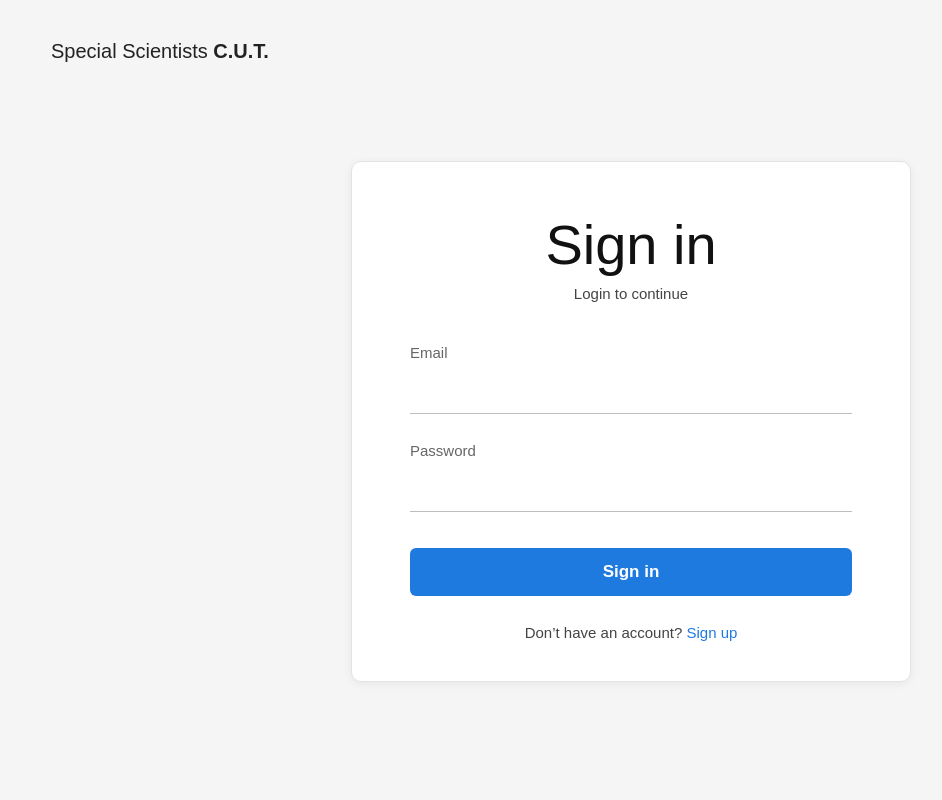
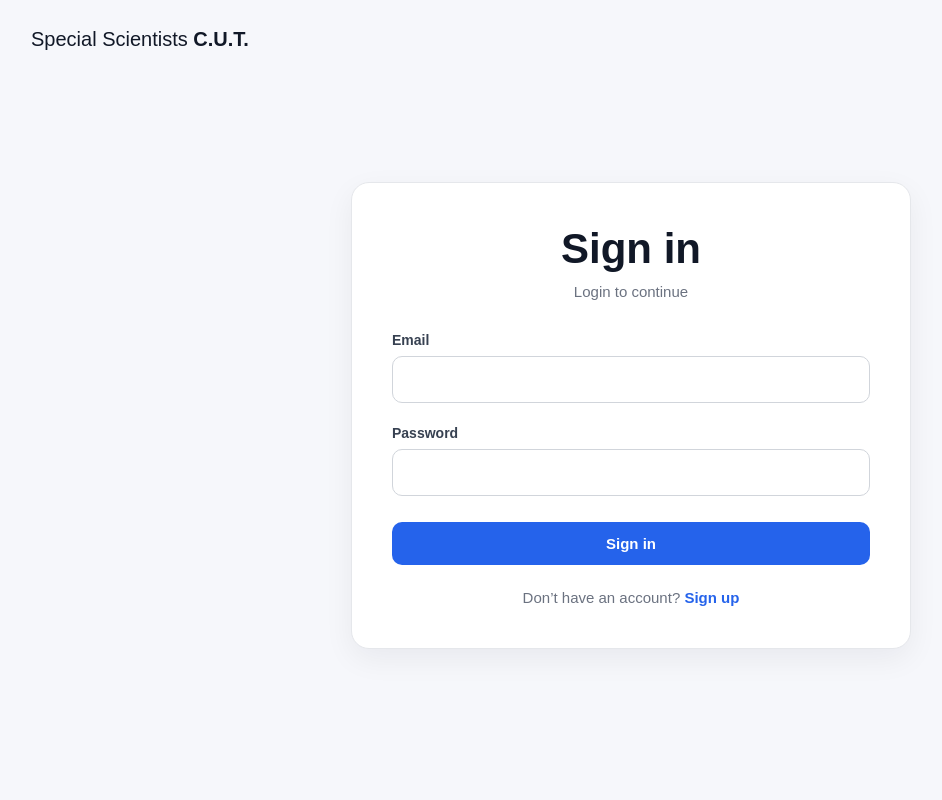
Before and after one commit to Giorgos-Chiras/Special_Scientists_Management_CSE326, a PHP site: page /auth/login.php in a window 1280 px wide. Shown: the whole page, without its empty margins (9-951 px from the left). Run offline with PHP 8.4, Linux system fonts and the light colour scheme.

Commit message:
Updated authorization pages css

```diff
--- /dev/null
+++ b/assets/css/auth.css
@@ -0,0 +1,123 @@
+.auth-page {
+    min-height: 100vh;
+    display: flex;
+    flex-direction: column;
+}
+
+.auth-wrapper {
+    flex: 1;
+    display: flex;
+    justify-content: center;
+    align-items: center;
+    padding: 30px 20px 60px;
+}
+
+.auth-card {
+    width: 100%;
+    max-width: 560px;
+    background: #ffffff;
+    border: 1px solid #e5e7eb;
+    border-radius: 18px;
+    box-shadow: 0 10px 30px rgba(17, 24, 39, 0.06);
+    padding: 42px 40px;
+}
+
+.auth-title {
+    text-align: center;
+    font-size: 42px;
+    font-weight: 700;
+    color: #111827;
+    margin-bottom: 10px;
+}
+
+.auth-subtitle {
+    text-align: center;
+    color: #6b7280;
+    font-size: 15px;
+    margin-bottom: 32px;
+}
+
+.form-group {
+    margin-bottom: 22px;
+}
+
+.form-group label {
+    display: block;
+    font-size: 14px;
+    font-weight: 600;
+    color: #374151;
+    margin-bottom: 8px;
+}
+
+.form-group input {
+    width: 100%;
+    padding: 14px 14px;
+    border: 1px solid #d1d5db;
+    border-radius: 10px;
+    font-size: 15px;
+    color: #111827;
+    background: #ffffff;
+    outline: none;
+    transition: 0.2s ease;
+}
+
+.form-group input:focus {
+    border-color: #2563eb;
+    box-shadow: 0 0 0 4px rgba(37, 99, 235, 0.10);
+}
+
+.auth-submit {
+    width: 100%;
+    margin-top: 4px;
+}
+
+.error {
+    background: #fef2f2;
+    color: #b91c1c;
+    border: 1px solid #fecaca;
+    border-radius: 12px;
+    padding: 14px 16px;
+    margin-bottom: 22px;
+    font-size: 14px;
+}
+
+.error ul {
+    padding-left: 18px;
+}
+
+.success {
+    background: #ecfdf3;
+    color: #027a48;
+    border: 1px solid #b7ebc6;
+    border-radius: 12px;
+    padding: 14px 16px;
+    margin-bottom: 22px;
+    font-size: 14px;
+    text-align: center;
+}
+
+.auth-link {
+    margin-top: 24px;
+    text-align: center;
+    font-size: 15px;
+    color: #6b7280;
+}
+
+.auth-link a {
+    color: #2563eb;
+    font-weight: 600;
+}
+
+.auth-link a:hover {
+    text-decoration: underline;
+}
+
+@media (max-width: 640px) {
+    .auth-card {
+        padding: 30px 22px;
+    }
+
+    .auth-title {
+        font-size: 32px;
+    }
+}
--- a/assets/css/style.css
+++ b/assets/css/style.css
@@ -6,163 +6,138 @@
 
 body {
     font-family: Arial, Helvetica, sans-serif;
-    background-color: #f5f5f5;
-    color: #222;
+    background-color: #f6f7fb;
+    color: #1f2937;
     min-height: 100vh;
 }
 
-.page-wrapper {
-    min-height: 100vh;
-    display: flex;
-    flex-direction: column;
+a {
+    text-decoration: none;
+    color: inherit;
 }
 
 .top-brand {
-    padding: 40px 60px 10px;
+    padding: 28px 40px 10px;
     font-size: 20px;
     font-weight: 400;
-    color: #222;
+    color: #111827;
 }
 
 .top-brand strong {
     font-weight: 700;
 }
 
-.auth-wrapper {
-    flex: 1;
-    display: flex;
-    justify-content: center;
-    align-items: center;
-    padding: 30px 20px 60px;
+.page-shell {
+    width: 100%;
+    max-width: 1180px;
+    margin: 0 auto;
+    padding: 20px;
 }
 
-.container {
-    width: 100%;
-    max-width: 560px;
+.page-card {
     background: #ffffff;
-    border: 1px solid #e3e3e3;
-    border-radius: 10px;
-    box-shadow: 0 2px 10px rgba(0, 0, 0, 0.06);
-    padding: 50px 58px 40px;
+    border: 1px solid #e5e7eb;
+    border-radius: 18px;
+    box-shadow: 0 10px 30px rgba(17, 24, 39, 0.06);
 }
 
-h1 {
-    text-align: center;
-    font-size: 56px;
-    font-weight: 300;
+.page-title {
+    font-size: 34px;
+    font-weight: 700;
+    color: #111827;
     margin-bottom: 8px;
-    color: #111;
 }
 
-.subtitle {
-    text-align: center;
+.page-subtitle {
+    color: #6b7280;
     font-size: 15px;
-    color: #444;
-    margin-bottom: 42px;
 }
 
-form {
-    display: flex;
-    flex-direction: column;
+.btn {
+    display: inline-flex;
+    align-items: center;
+    justify-content: center;
+    min-width: 150px;
+    padding: 12px 18px;
+    border-radius: 10px;
+    border: 1px solid transparent;
+    font-size: 15px;
+    font-weight: 600;
+    cursor: pointer;
+    transition: 0.2s ease;
 }
 
-.form-group {
-    margin-bottom: 28px;
+.btn-primary {
+    background-color: #2563eb;
+    color: #ffffff;
 }
 
-label {
-    display: block;
-    font-size: 15px;
-    color: #666;
-    margin-bottom: 10px;
+.btn-primary:hover {
+    background-color: #1d4ed8;
 }
 
-input {
-    width: 100%;
-    border: none;
-    border-bottom: 1px solid #bdbdbd;
-    background: transparent;
-    padding: 10px 2px 12px;
-    font-size: 17px;
-    color: #111;
-    outline: none;
+.btn-secondary {
+    background-color: #ffffff;
+    color: #2563eb;
+    border-color: #2563eb;
 }
 
-input:focus {
-    border-bottom: 1px solid #2d7ff9;
+.btn-secondary:hover {
+    background-color: #2563eb;
+    color: #ffffff;
 }
 
-button {
-    border: none;
-    border-radius: 6px;
-    background-color: #1f7ae0;
-    color: #fff;
-    font-size: 17px;
-    font-weight: 600;
-    padding: 14px;
-    cursor: pointer;
-    transition: background-color 0.2s ease;
-    margin-top: 8px;
-    min-width: 160px;
+.btn-danger {
+    background-color: #ffffff;
+    color: #dc2626;
+    border-color: #dc2626;
 }
 
-button:hover {
-    background-color: #1869c4;
+.btn-danger:hover {
+    background-color: #dc2626;
+    color: #ffffff;
 }
 
-.error {
-    background: #fdeaea;
-    color: #b42318;
-    border: 1px solid #f3c7c7;
-    border-radius: 6px;
-    padding: 14px 16px;
-    margin-bottom: 24px;
-    font-size: 14px;
+.info-grid {
+    display: grid;
+    gap: 16px;
 }
 
-.error ul {
-    padding-left: 18px;
+.info-box {
+    background: #f9fafb;
+    border: 1px solid #eceff3;
+    border-radius: 14px;
+    padding: 18px 20px;
 }
 
-.success {
-    background: #ecfdf3;
-    color: #027a48;
-    border: 1px solid #b7ebc6;
-    border-radius: 6px;
-    padding: 14px 16px;
-    margin-bottom: 24px;
-    font-size: 14px;
-    text-align: center;
+.info-label {
+    display: block;
+    font-size: 13px;
+    color: #6b7280;
+    margin-bottom: 6px;
 }
 
-.auth-link {
-    text-align: center;
-    margin-top: 28px;
-    font-size: 15px;
-    color: #444;
+.info-value {
+    font-size: 18px;
+    font-weight: 600;
+    color: #111827;
 }
 
-.auth-link a {
-    color: #1f7ae0;
-    text-decoration: none;
-    font-weight: 500;
-}
-
-.auth-link a:hover {
-    text-decoration: underline;
-}
-
-@media (max-width: 640px) {
+@media (max-width: 768px) {
     .top-brand {
-        padding: 24px 20px 0;
-        font-size: 18px;
+        padding: 22px 20px 8px;
     }
 
-    .container {
-        padding: 35px 24px 30px;
+    .page-shell {
+        padding: 16px;
     }
 
-    h1 {
-        font-size: 40px;
+    .page-title {
+        font-size: 28px;
+    }
+
+    .btn {
+        min-width: 130px;
+        width: 100%;
     }
 }
--- a/auth/login.php
+++ b/auth/login.php
@@ -31,20 +31,22 @@ if ($_SERVER['REQUEST_METHOD'] === 'POST') {
 <html lang="en">
 <head>
     <meta charset="UTF-8">
+    <meta name="viewport" content="width=device-width, initial-scale=1.0">
     <title>Login</title>
     <link rel="stylesheet" href="../assets/css/style.css">
+    <link rel="stylesheet" href="../assets/css/auth.css">
 </head>
 <body>
-<div class="page-wrapper">
+<div class="auth-page">
     <div class="top-brand">Special Scientists <strong>C.U.T.</strong></div>
 
     <div class="auth-wrapper">
-        <div class="container">
-            <h1>Sign in</h1>
-            <p class="subtitle">Login to continue</p>
+        <div class="auth-card">
+            <h1 class="auth-title">Sign in</h1>
+            <p class="auth-subtitle">Login to continue</p>
 
             <?php if (isset($_GET['registered'])): ?>
-                <p class="success">Login Successful</p>
+                <p class="success">Registration completed successfully. You can now sign in.</p>
             <?php endif; ?>
 
             <?php if ($error !== ''): ?>
@@ -71,7 +73,7 @@ if ($_SERVER['REQUEST_METHOD'] === 'POST') {
                     >
                 </div>
 
-                <button type="submit">Sign in</button>
+                <button type="submit" class="btn btn-primary auth-submit">Sign in</button>
             </form>
 
             <p class="auth-link">
--- a/modules/dashboard.php
+++ /dev/null
@@ -1 +0,0 @@
-<?php
--- a/modules/list.php
+++ /dev/null
@@ -1 +0,0 @@
-<?php
```
Also changed, not shown: auth/register.php (+7 -5 lines).
